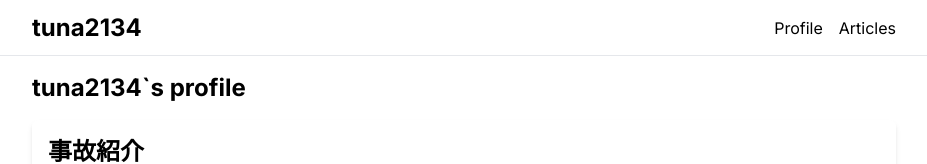
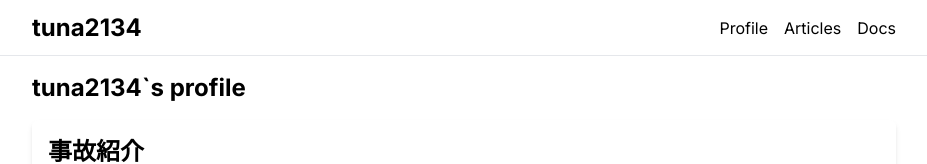
Before and after one commit to tuna2134-archive/website-4gen, a Next.js app: page /profile in a window 1280 px wide. Shown: the top 164 px of the page, without its empty margins (176-1103 px from the left). Built offline with nearby package versions, Linux system fonts and the light colour scheme.

Commit message:
Add Docs link to header

```diff
--- a/components/header.tsx
+++ b/components/header.tsx
@@ -8,6 +8,10 @@ export const links = [
   {
     name: "Articles",
     path: "/articles",
+  },
+  {
+    name: "Docs",
+    path: "https://docs.tuna2134.dev",
   },
 ];
 
```
